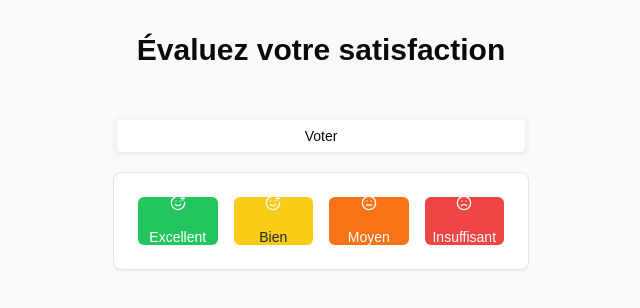
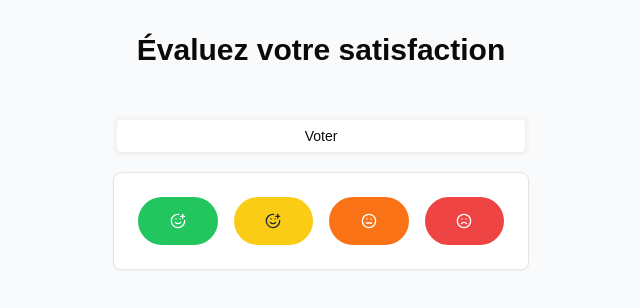
Before and after one commit to Wapoh/satisfaction-app, a Next.js app: page / in a window 1280 px wide. Shown: the top 308 px of the page, without its empty margins (319-959 px from the left). Built offline with nearby package versions, Linux system fonts and the light colour scheme; a small style sheet from the web is missing.

Commit message:
Changement de style

```diff
--- a/src/components/SatisfactionApp.tsx
+++ b/src/components/SatisfactionApp.tsx
@@ -1,10 +1,10 @@
 'use client';
 
-import React, { useState, useEffect } from 'react';
+import React, { useState } from 'react';
 import { Tabs, TabsContent, TabsList, TabsTrigger } from '@/components/ui/tabs';
 import { Button } from '@/components/ui/button';
 import { Card } from '@/components/ui/card';
-import { SmilePlus, Meh, Frown, RotateCcw, Download } from 'lucide-react';
+import { SmilePlus, Meh, Frown } from 'lucide-react';
 
 interface VoteCount {
   excellent: number;
@@ -21,8 +21,6 @@ const SatisfactionApp: React.FC = () => {
     insuffisant: 0
   });
   const [activeTab, setActiveTab] = useState<string>('vote');
-  const [adminClicks, setAdminClicks] = useState(0);
-  const [lastClickTime, setLastClickTime] = useState(0);
 
   const handleVote = (type: keyof VoteCount) => {
     setVotes(prev => ({
@@ -31,138 +29,27 @@ const SatisfactionApp: React.FC = () => {
     }));
   };
 
-  const resetVotes = () => {
-    setVotes({
-      excellent: 0,
-      bien: 0,
-      moyen: 0,
-      insuffisant: 0
-    });
-  };
-
-  const exportResults = () => {
-    const data = `Résultats:\nExcellent: ${votes.excellent}\nBien: ${votes.bien}\nMoyen: ${votes.moyen}\nInsuffisant: ${votes.insuffisant}`;
-    const blob = new Blob([data], { type: 'text/plain' });
-    const url = window.URL.createObjectURL(blob);
-    const a = document.createElement('a');
-    a.href = url;
-    a.download = 'resultats-satisfaction.txt';
-    a.click();
-    window.URL.revokeObjectURL(url);
-  };
-
-  // Fonction pour gérer l'accès administrateur
-  const handleLogoClick = () => {
-    const currentTime = new Date().getTime();
-
-    // Réinitialise le compteur si plus de 2 secondes se sont écoulées
-    if (currentTime - lastClickTime > 2000) {
-      setAdminClicks(1);
-    } else {
-      setAdminClicks(adminClicks + 1);
-    }
-
-    setLastClickTime(currentTime);
-  };
-
-  // Vérifie si l'accès admin est accordé (3 clics rapides)
-  useEffect(() => {
-    if (adminClicks >= 3) {
-      setActiveTab('admin');
-      setAdminClicks(0);
-    }
-  }, [adminClicks]);
-
   return (
     <div className="p-4 max-w-md mx-auto">
       <Tabs value={activeTab} onValueChange={setActiveTab} className="w-full">
         <TabsList className="grid w-full grid-cols-1">
           <TabsTrigger value="vote">Voter</TabsTrigger>
-          {/* L'onglet Administration reste caché dans l'interface */}
         </TabsList>
-
-        {/* Zone cliquable pour accéder à l'admin */}
-        <div
-          className="w-6 h-6 absolute top-2 right-2 cursor-default"
-          onClick={handleLogoClick}
-          title="Zone d'accès administrateur"
-        />
 
         <TabsContent value="vote" className="mt-4">
           <Card className="p-6">
             <div className="grid grid-cols-4 gap-4">
-              <Button
-                onClick={() => handleVote('excellent')}
-                className="flex flex-col items-center p-6 bg-green-500 hover:bg-green-600"
-              >
-                <SmilePlus className="h-16 w-16 mb-2" />
-                <span className="text-white font-medium text-sm">Excellent</span>
+              <Button onClick={() => handleVote('excellent')} className="p-6 bg-green-500 hover:bg-green-600 rounded-full">
+                <SmilePlus className="h-24 w-24 text-white" />
               </Button>
-
-              <Button
-                onClick={() => handleVote('bien')}
-                className="flex flex-col items-center p-6 bg-yellow-400 hover:bg-yellow-500"
-              >
-                <SmilePlus className="h-16 w-16 mb-2" />
-                <span className="text-gray-800 font-medium text-sm">Bien</span>
+              <Button onClick={() => handleVote('bien')} className="p-6 bg-yellow-400 hover:bg-yellow-500 rounded-full">
+                <SmilePlus className="h-24 w-24 text-gray-800" />
               </Button>
-
-              <Button
-                onClick={() => handleVote('moyen')}
-                className="flex flex-col items-center p-6 bg-orange-500 hover:bg-orange-600"
-              >
-                <Meh className="h-16 w-16 mb-2" />
-                <span className="text-white font-medium text-sm">Moyen</span>
+              <Button onClick={() => handleVote('moyen')} className="p-6 bg-orange-500 hover:bg-orange-600 rounded-full">
+                <Meh className="h-24 w-24 text-white" />
               </Button>
-
-              <Button
-                onClick={() => handleVote('insuffisant')}
-                className="flex flex-col items-center p-6 bg-red-500 hover:bg-red-600"
-              >
-                <Frown className="h-16 w-16 mb-2" />
-                <span className="text-white font-medium text-sm">Insuffisant</span>
-              </Button>
-            </div>
-          </Card>
-        </TabsContent>
-
-        <TabsContent value="admin" className="mt-4">
-          <Card className="p-6">
-            <div className="flex flex-col space-y-4">
-              <div className="mb-4 p-4 bg-gray-100 rounded-md">
-                <h3 className="font-medium mb-2">Résumé des votes :</h3>
-                <ul>
-                  <li>Excellent: {votes.excellent}</li>
-                  <li>Bien: {votes.bien}</li>
-                  <li>Moyen: {votes.moyen}</li>
-                  <li>Insuffisant: {votes.insuffisant}</li>
-                </ul>
-              </div>
-
-              <Button
-                onClick={resetVotes}
-                variant="outline"
-                className="flex items-center gap-2"
-              >
-                <RotateCcw className="w-4 h-4" />
-                Réinitialiser
-              </Button>
-
-              <Button
-                onClick={exportResults}
-                variant="outline"
-                className="flex items-center gap-2"
-              >
-                <Download className="w-4 h-4" />
-                Exporter les résultats
-              </Button>
-
-              <Button
-                onClick={() => setActiveTab('vote')}
-                variant="default"
-                className="mt-4"
-              >
-                Retour au vote
+              <Button onClick={() => handleVote('insuffisant')} className="p-6 bg-red-500 hover:bg-red-600 rounded-full">
+                <Frown className="h-24 w-24 text-white" />
               </Button>
             </div>
           </Card>
```
